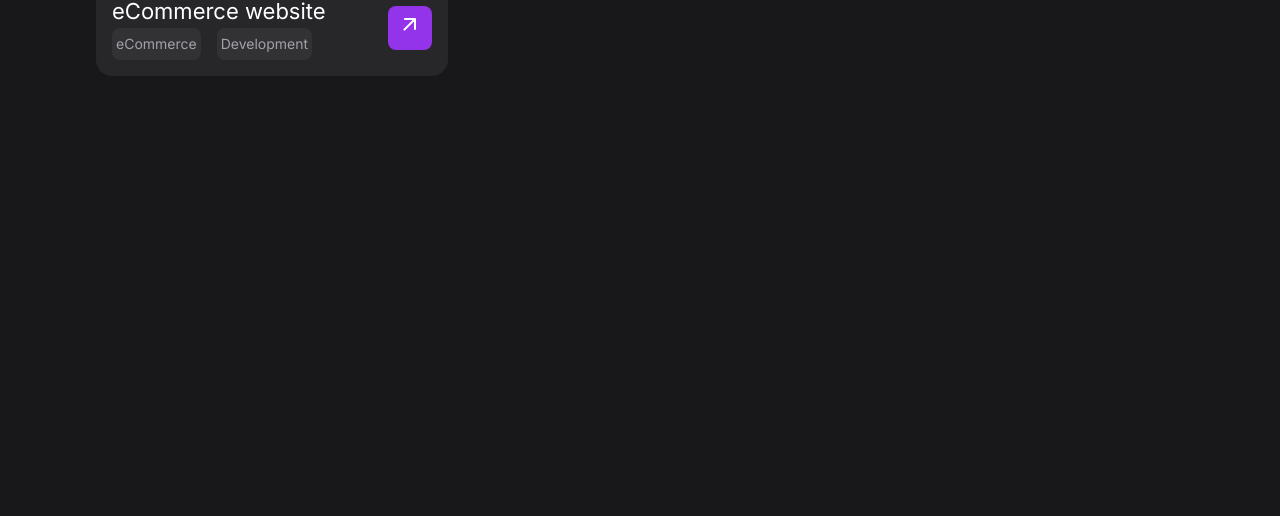
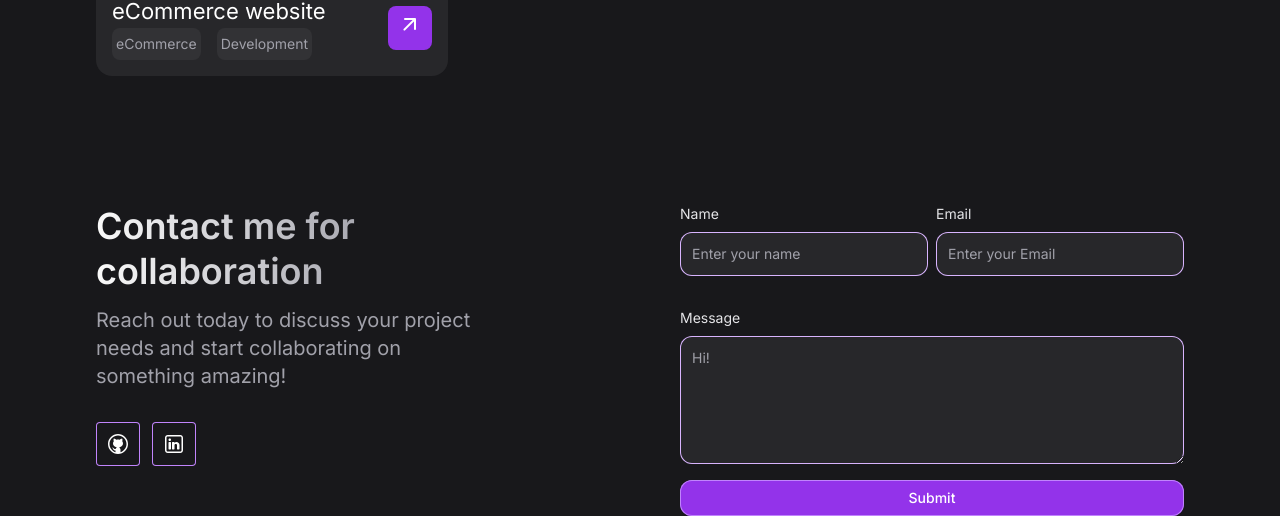
Before and after one commit to RidaKhaoua/myProtfolio, a React (Vite) app: page / in a window 1280 px wide. Shown: the part 1989-2505 px from the top of the page. Before the commit the page ends 2065 px from the top, so only its background shows below. Built offline with nearby package versions, Linux system fonts and the light colour scheme.

Commit message:
implementing contact section

```diff
--- a/index.html
+++ b/index.html
@@ -4,7 +4,7 @@
   class="scrollbar-thin scrollbar-track-zinc-800 scrollbar-thumb-zinc-500">
   <head>
     <meta charset="UTF-8" />
-    <link rel="icon" type="image/svg+xml" href="/vite.svg" />
+    <link rel="icon" type="image/text" href="/src/assets/images/logo.png" />
     <meta name="viewport" content="width=device-width, initial-scale=1.0" />
     <title>REDA KHAOUA - PROTFOLIO</title>
     <!--
--- a/src/App.tsx
+++ b/src/App.tsx
@@ -6,6 +6,7 @@
 import About from "@components/sections/about/About";
 import Skills from "@components/sections/skills/Skills";
 import Work from "@components/sections/work/Work";
+import Contact from "@components/sections/contact/Contact";
 
 function App() {
   return (
@@ -16,6 +17,7 @@
         <About/>
         <Skills/>
         <Work/>
+        <Contact/>
       </main>
     </>
   );
--- /dev/null
+++ b/src/components/sections/contact/Contact.tsx
@@ -0,0 +1,134 @@
+import { Button, Input } from "@components/ui";
+import LinkHref from "@components/ui/anchor/LinkHref";
+import { useCallback, useMemo, useState } from "react";
+
+const socialLinks = [
+  {
+    href: "https://github.com/RidaKhaoua",
+    icon: (
+      <svg
+        width="24"
+        height="24"
+        viewBox="0 0 24 24"
+        fill="none"
+        xmlns="http://www.w3.org/2000/svg">
+        <path
+          d="M12 2C6.48603 2 2 6.48604 2 12C2 17.514 6.48603 22 12 22C17.514 22 22 17.514 22 12C22 6.48604 17.514 2 12 2ZM12 3.5C16.7033 3.5 20.5 7.2967 20.5 12C20.5 15.8327 17.9785 19.0613 14.5 20.126V17.5684C14.5 16.6133 13.9497 15.7943 13.1543 15.3867C13.9276 15.2388 14.6457 14.9454 15.249 14.5309C15.8522 14.1165 16.3232 13.5929 16.6228 13.0037C16.9224 12.4145 17.0421 11.7765 16.9718 11.1429C16.9015 10.5093 16.6434 9.89818 16.2188 9.36035C16.4405 8.67771 16.6883 7.48034 16.0996 6.53809C14.9647 6.53809 14.2323 7.31604 13.8828 7.7998C13.2853 7.60352 12.6459 7.5017 12 7.5C11.3537 7.50057 10.7136 7.60139 10.1152 7.79688C9.76487 7.31289 9.03311 6.53809 7.90039 6.53809C7.22486 7.61941 7.64246 8.78228 7.86621 9.25684C7.41288 9.79235 7.12862 10.4078 7.03781 11.0505C6.94699 11.6931 7.05233 12.3438 7.34478 12.9468C7.63723 13.5498 8.10809 14.087 8.71698 14.5124C9.32587 14.9379 10.0546 15.2389 10.8408 15.3896C10.1877 15.7262 9.69864 16.337 9.54883 17.0781H8.8916C8.2431 17.0781 7.99112 16.8146 7.64062 16.3701C7.29463 15.9256 6.92259 15.6269 6.47559 15.5029C6.23459 15.4774 6.07223 15.6607 6.28223 15.8232C6.99173 16.3062 7.0407 17.0968 7.3252 17.6143C7.5842 18.0803 8.11484 18.5 8.71484 18.5H9.5V20.126C6.02153 19.0613 3.5 15.8327 3.5 12C3.5 7.2967 7.29669 3.5 12 3.5Z"
+          fill="currentColor"
+        />
+      </svg>
+    ),
+    alt: "GitHub",
+  },
+  {
+    href: "https://www.linkedin.com/in/reda-khaoua-1718a81b1/",
+    icon: (
+      <svg
+        width="24"
+        height="24"
+        viewBox="0 0 24 24"
+        fill="none"
+        xmlns="http://www.w3.org/2000/svg">
+        <path
+          d="M5.75 3C4.24011 3 3 4.24011 3 5.75V18.25C3 19.7599 4.24011 21 5.75 21H18.25C19.7599 21 21 19.7599 21 18.25V5.75C21 4.24011 19.7599 3 18.25 3H5.75ZM5.75 4.5H18.25C18.9491 4.5 19.5 5.05089 19.5 5.75V18.25C19.5 18.9491 18.9491 19.5 18.25 19.5H5.75C5.05089 19.5 4.5 18.9491 4.5 18.25V5.75C4.5 5.05089 5.05089 4.5 5.75 4.5ZM7.75 6.5C7.41848 6.5 7.10054 6.6317 6.86612 6.86612C6.6317 7.10054 6.5 7.41848 6.5 7.75C6.5 8.08152 6.6317 8.39946 6.86612 8.63388C7.10054 8.8683 7.41848 9 7.75 9C8.08152 9 8.39946 8.8683 8.63388 8.63388C8.8683 8.39946 9 8.08152 9 7.75C9 7.41848 8.8683 7.10054 8.63388 6.86612C8.39946 6.6317 8.08152 6.5 7.75 6.5ZM7 10C6.7235 10 6.5 10.2235 6.5 10.5V17C6.5 17.2765 6.7235 17.5 7 17.5H8.5C8.7765 17.5 9 17.2765 9 17V10.5C9 10.2235 8.7765 10 8.5 10H7ZM10.5 10C10.2235 10 10 10.2235 10 10.5V17C10 17.2765 10.2235 17.5 10.5 17.5H12C12.2765 17.5 12.5 17.2765 12.5 17V13.25C12.5 12.5605 13.0605 12 13.75 12C14.4395 12 15 12.5605 15 13.25V17C15 17.2765 15.2235 17.5 15.5 17.5H17C17.2765 17.5 17.5 17.2765 17.5 17V13C17.5 11.3455 16.1545 10 14.5 10C13.731 10 13.0315 10.293 12.5 10.7705V10.5C12.5 10.2235 12.2765 10 12 10H10.5Z"
+          fill="currentColor"
+        />
+      </svg>
+    ),
+    alt: "LinkedIn",
+  },
+];
+
+function Contact() {
+  const [isLoading, setIsLoading] = useState(false);
+
+  const renderSocialLinks = useMemo(() => {
+    return socialLinks.map(({ icon, href, alt }, key) => (
+      <LinkHref
+        key={key}
+        href={href}
+        target="_blank"
+        className="w-11 h-11 grid place-content-center rounded
+        ring-inset ring-1
+        ring-purple-400
+        hover:bg-purple-300
+        hover:text-black
+        transition-[background-color,color]
+        duration-300
+        "
+        icon={icon}
+      />
+    ));
+  }, []);
+
+  const handleSubmit = () => {
+    setIsLoading(prev => !prev);
+  }
+
+  return (
+    <section className="section" id="contact">
+      <div className="container lg:grid lg:grid-cols-2 lg:items-stretch">
+        <div className="mb-12 lg:mb-0 lg:flex lg:flex-col">
+          <h2 className="headline-2 lg:max-w-[12ch]">
+            Contact me for collaboration
+          </h2>
+          <p
+            className=" md:text-xl  max-w-[50ch]
+            lg:max-w-[30ch] mt-3
+           mb-8 text-zinc-400">
+            Reach out today to discuss your project needs and start
+            collaborating on something amazing!
+          </p>
+          <div className="flex items-center gap-3">{renderSocialLinks}</div>
+        </div>
+        <form
+          action="https://getform.io/f/bmddrnea"
+          method="POST"
+          className="xl:pl-10 2xl:pl-20">
+          <div className="md:grid md:grid-cols-2 items-center gap-2 mb-4">
+            <div className="mb-4">
+              <label htmlFor="name" className="label">
+                Name
+              </label>
+              <Input
+                type="text"
+                name="name"
+                placeholder="Enter your name"
+                autoComplete="name"
+                className="text-field"
+              />
+            </div>
+            <div className="mb-4">
+              <label htmlFor="email" className="label">
+                Email
+              </label>
+              <Input
+                type="email"
+                name="email"
+                placeholder="Enter your Email"
+                autoComplete="email"
+                className="text-field"
+              />
+            </div>
+          </div>
+          <div className="">
+            <label htmlFor="message" className="label">
+              Message
+            </label>
+            <textarea
+              name="message"
+              id="message"
+              placeholder="Hi!"
+              required
+              className="text-field mb-4 resize-y min-h-32 max-h-80"></textarea>
+          </div>
+          <Button className="btn btn-primary w-full [&]:max-w-full justify-center">
+            Submit
+          </Button>
+        </form>
+      </div>
+    </section>
+  );
+}
+
+export default Contact;
--- a/src/components/ui/Button/Button.tsx
+++ b/src/components/ui/Button/Button.tsx
@@ -6,9 +6,9 @@
   className?: string;
 }
 
-function Button({ children, text, className, ...rest }: IButton) {
+function Button({ children, text, className ,...rest }: IButton) {
   return (
-    <button className={className} {...rest}>
+    <button className={className} {...rest} >
       {text}
       {children}
     </button>
--- a/src/components/ui/anchor/LinkHref.tsx
+++ b/src/components/ui/anchor/LinkHref.tsx
@@ -1,7 +1,9 @@
+import React from "react";
+
 interface TProps extends React.AnchorHTMLAttributes<HTMLAnchorElement> {
   label?: string;
-  classname?: string;
-  icon?: string;
+  className?: string;
+  icon?: string | React.ReactNode;
   href: string;
   target?: "_self" | "_blank";
   iconAniamte?: "animate-bounce";
@@ -9,14 +11,14 @@
 
 function LinkHref({
   label,
-  classname,
+  className,
   icon,
   href,
   iconAniamte,
   target = "_self",
 }: TProps) {
   return (
-    <a className={classname} href={href} target={target}>
+    <a className={className} href={href} target={target}>
       {label}
       {icon && (
         <span
--- a/src/components/ui/index.tsx
+++ b/src/components/ui/index.tsx
@@ -1,6 +1,9 @@
 import Button from "./Button/Button";
 import Logo from "./logo/Logo";
+import Input from "./input/Input";
+
 export {
     Button,
-    Logo
+    Logo,
+    Input
 }
--- /dev/null
+++ b/src/components/ui/input/Input.tsx
@@ -0,0 +1,32 @@
+import React, { HtmlHTMLAttributes } from "react";
+
+interface INput extends HtmlHTMLAttributes<HTMLInputElement> {
+  className?: string;
+  type: React.InputHTMLAttributes<HTMLInputElement>["type"];
+  name: string;
+  autoComplete: string;
+  placeholder?: string;
+}
+
+function Input({
+  className,
+  type,
+  name,
+  autoComplete,
+  placeholder,
+  ...rest
+}: INput) {
+  return (
+    <input
+      className={className}
+      type={type}
+      name={name}
+      autoComplete={autoComplete}
+      required
+      placeholder={placeholder}
+      {...rest}
+    />
+  );
+}
+
+export default Input;
--- a/src/index.css
+++ b/src/index.css
@@ -13,7 +13,6 @@
 body {
   @apply bg-zinc-900 text-white;
 }
-
 
 /*-------------------------------------*\
   * TYPOGRAPHY
@@ -32,11 +31,11 @@
 }
 
 .headline-2 {
-  @apply text-3xl lg:text-4xl lg:leading-tight font-semibold
+  @apply text-3xl lg:text-4xl lg:leading-tight font-semibold;
 }
 
 .title-1 {
-  @apply text-[22px] font-normal
+  @apply text-[22px] font-normal;
 }
 
 /*-------------------------------------*\
@@ -53,6 +52,20 @@
 
 .section {
   @apply pt-20 lg:pt-32;
+}
+
+.label {
+  @apply block text-zinc-200 text-sm font-normal mb-2;
+}
+
+.text-field {
+  @apply block outline-none w-full px-3 py-3 text-sm bg-zinc-800 rounded-xl
+  ring-1 ring-inset  ring-purple-300
+  focus:ring-purple-500 transition-shadow ;
+}
+
+.text-field::placeholder {
+  @apply text-zinc-400
 }
 
 /*-------------------------------------*\
@@ -113,5 +126,5 @@
 }
 
 .btn-outline {
-  @apply bg-zinc-800 hover:bg-zinc-700 active:bg-zinc-800
+  @apply bg-zinc-800 hover:bg-zinc-700 active:bg-zinc-800;
 }
```
Also changed, not shown: src/constant/constant.ts (line endings or trailing spaces), 1 other file (tests, documents, lock files or other folders).
